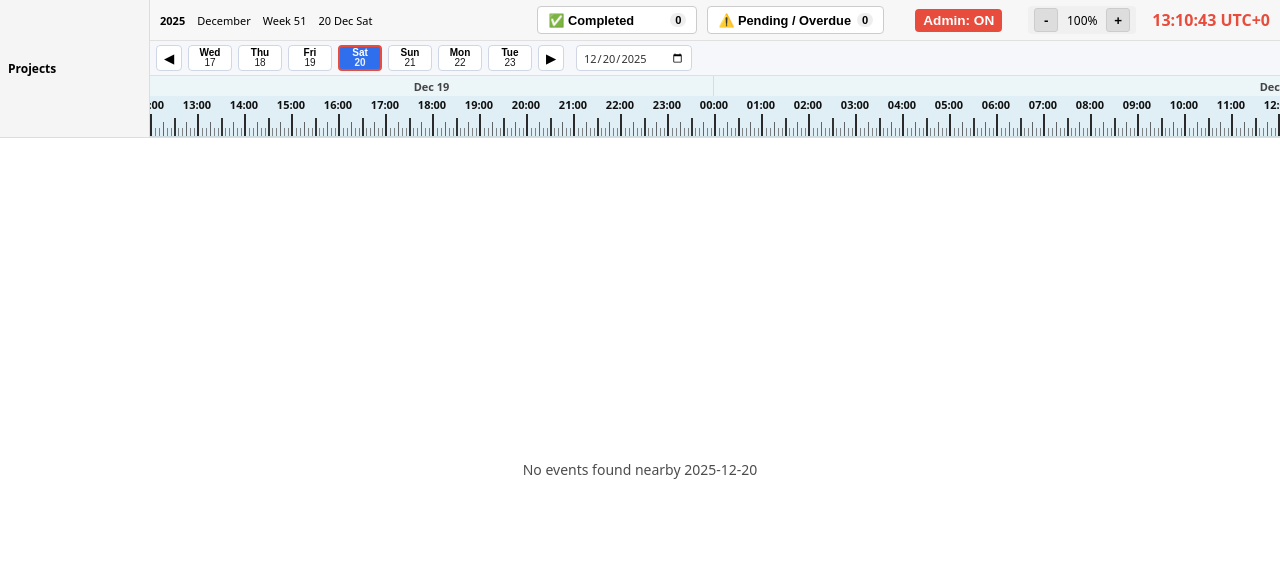
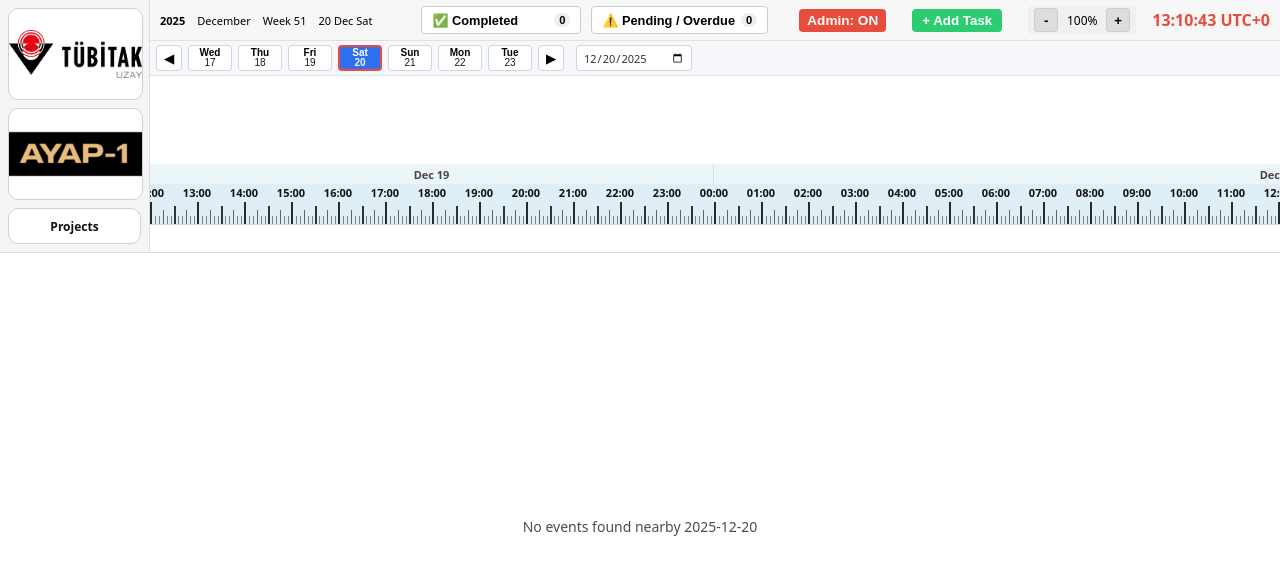
Before and after one commit to ardaszr/planningtool, a React (Create React App) app: page / in a window 1280 px wide. Both pictures are taken after a click on the button "Admin: OFF". Shown: the top 574 px of the page. Built offline with nearby package versions, Linux system fonts and the light colour scheme.

Commit message:
Resimler eklendi, scrollbar düzeltildi.

```diff
--- a/src/components/Timeline/ProjectTimeline.jsx
+++ b/src/components/Timeline/ProjectTimeline.jsx
@@ -14,6 +14,9 @@ import groupsData from "../../data/groups";
 import itemsByDate from "../../data/items";
 
 import "./timeline.css";
+
+import img1 from "../../assets/UZAY-Yatay.png";
+import img2 from "../../assets/AYAP-1.png";
 
 dayjs.extend(weekOfYear);
 dayjs.extend(utc);
@@ -156,6 +159,7 @@ const TaskInfoModal = ({
   totalMinutes,
   snapMinutes = SNAP_MINUTES,
   allTasks = [],
+  closeOnApply = false,
 }) => {
 
   const [applyColorToLaneGroup, setApplyColorToLaneGroup] = useState(false);
@@ -255,29 +259,41 @@ const TaskInfoModal = ({
     setEditLane(String(task.lane ?? 0));
     setEditGroupId(String(task.groupId ?? ""));
 
-    setEditDepsIds(Array.isArray(task.dependencies) ? task.dependencies : []);
+    setEditDepsIds(Array.isArray(task.dependencies) ? task.dependencies.map(Number) : []);
     setDepToAdd("");
 
     setEditDesc(String(task.description ?? "").slice(0, 500));
 
-    const safeStartMin = Number.isFinite(task?.startMin) ? task.startMin : 0;
-    const safeEndMin = Number.isFinite(task?.endMin)
-      ? task.endMin
-      : safeStartMin + snapMinutes;
-
-    const normalizedEndMin =
-      safeEndMin > safeStartMin ? safeEndMin : safeStartMin + snapMinutes;
-
-    setEditStartTime(minutesToHHmm(safeStartMin));
-    setEditEndTime(minutesToHHmm(normalizedEndMin));
-
-    setEditDurationMin(
-      Math.max(snapMinutes, normalizedEndMin - safeStartMin)
-    );
-
-    setEditDepsIds(Array.isArray(task.dependencies) ? task.dependencies.map(Number) : []);
-    setEditDurationMin(Math.max(snapMinutes, (safeEndMin - safeStartMin) || snapMinutes));
-  }, [task, groupsData, snapMinutes, minutesToHHmm]);
+    /**
+     * ✅ KRİTİK:
+     * Timeline 48h (prev day 12:00 -> next day 12:00). Bu yüzden task.startMin/task.endMin
+     * 1440'ı aşabilir. minutesToHHmm(1280) => 21:20 gibi "yanlış" görünür.
+     * Modal input'ları HER ZAMAN task'ın mutlak zamanından (absStart/absEnd) beslenmeli.
+     */
+    const safeStartRel = Number.isFinite(Number(task.startMin))
+      ? Number(task.startMin)
+      : task.absStart && timelineStart
+        ? Math.round(dayjs.utc(task.absStart).diff(timelineStart, "minute"))
+        : 0;
+
+    const safeEndRelRaw = Number.isFinite(Number(task.endMin))
+      ? Number(task.endMin)
+      : task.absEnd && timelineStart
+        ? Math.round(dayjs.utc(task.absEnd).diff(timelineStart, "minute"))
+        : safeStartRel + snapMinutes;
+
+    const safeEndRel =
+      safeEndRelRaw > safeStartRel ? safeEndRelRaw : safeStartRel + snapMinutes;
+
+    const stAbs = timelineStart.add(safeStartRel, "minute");
+    const enAbs = timelineStart.add(safeEndRel, "minute");
+
+    setEditStartTime(stAbs.format("HH:mm"));
+    setEditEndTime(enAbs.format("HH:mm"));
+    setEditDurationMin(Math.max(snapMinutes, safeEndRel - safeStartRel));
+
+
+  }, [task, groupsData, snapMinutes, timelineStart]);
 
   if (!task) return null;
 
@@ -347,51 +363,50 @@ const TaskInfoModal = ({
   };
 
   // Admin: formdaki editleri uygula
+  // Admin: formdaki editleri uygula
 const applyAdminEdits = () => {
   if (!onUpdateTask) return;
 
   const nextTitle = String(editTitle || "").trim();
-
   const nextId = clampInt(editId, 1, 100, task.id);
   const nextLane = clampInt(editLane, 0, 2, task.lane ?? 0);
-
   const nextGroupId = clampInt(editGroupId, 1, 9999, task.groupId);
-
-    const hhmmToMinutes = (s) => {
-      const [h, m] = String(s || "00:00").split(":").map(Number);
-      if (!Number.isFinite(h) || !Number.isFinite(m)) return 0;
-      return clamp(h, 0, 23) * 60 + clamp(m, 0, 59);
-    };
-
-
   const desc = String(editDesc || "").slice(0, 500);
 
-    const startM = snapMin(parseHHmmToMinutes(editStartTime));
-    let endM = snapMin(parseHHmmToMinutes(editEndTime));
-
-    if (endM <= startM) endM = Math.min(1439, startM + snapMinutes);
-    const finalDur = Math.max(snapMinutes, endM - startM);
-    setEditDurationMin(finalDur);
-
-    let relStartMin = snapMin(hhmmToMinutes(editStartTime));
-    let relEndMin = snapMin(hhmmToMinutes(editEndTime));
-
+  // ✅ ZAMAN HESABI (48h timeline için doğru offset)
+  // HH:mm input'u her zaman "gün içi dakika"dır.
+  // Bunu task'in bulunduğu günün timelineStart'a göre offset'i ile toplarız.
+  const startOfDay = parseHHmmToMinutes(editStartTime); // 0..1439
+  const endOfDay = parseHHmmToMinutes(editEndTime);     // 0..1439
+
+  const snapOfDay = (m) => {
+    const s = Math.round(m / snapMinutes) * snapMinutes;
+    return clamp(s, 0, 1440);
+  };
+
+  const startDaySnapped = snapOfDay(startOfDay);
+  let endDaySnapped = snapOfDay(endOfDay);
+
+  // Task'in "hangi gün"de olduğunu absStart'tan bul.
+  // absStart yoksa: timelineStart + startMin üzerinden üret.
+  const absStartSafe = task.absStart
+    ? dayjs.utc(task.absStart)
+    : dayjs.utc(timelineStart).add(Number.isFinite(task.startMin) ? task.startMin : 0, "minute");
+
+  const baseDayAbs = absStartSafe.startOf("day");
+  const dayOffset = baseDayAbs.diff(timelineStart, "minute"); // ör: 720
+
+  // end <= start ise kullanıcı ertesi günü kastetmiş olabilir (23:00 -> 01:00 gibi)
+  if (endDaySnapped <= startDaySnapped) {
+    endDaySnapped += 1440;
+  }
+
+  let relStartMin = dayOffset + startDaySnapped;
+  let relEndMin = dayOffset + endDaySnapped;
+
+  // timeline sınırlarına clamp
   relStartMin = clamp(relStartMin, 0, Math.max(0, totalMinutes - snapMinutes));
-    relEndMin = clamp(relEndMin, snapMinutes, totalMinutes);
-
-    // dependency sonrası 5 dk bug fix
-    const originalStart = Number.isFinite(task.startMin) ? task.startMin : 0;
-    const originalEnd = Number.isFinite(task.endMin) ? task.endMin : originalStart + snapMinutes;
-    const originalDur = Math.max(snapMinutes, originalEnd - originalStart);
-
-    if (relEndMin <= relStartMin) {
-      relEndMin = relStartMin + originalDur;
-
-      if (relEndMin > totalMinutes) {
-        relEndMin = totalMinutes;
-        relStartMin = Math.max(0, totalMinutes - originalDur);
-      }
-    }
+  relEndMin = clamp(relEndMin, relStartMin + snapMinutes, totalMinutes);
 
   onUpdateTask(task.id, {
     title: nextTitle || task.title,
@@ -405,6 +420,8 @@ const TaskInfoModal = ({
     depLags: task.depLags || {},
   });
 
+  // duration UI'si güncel kalsın
+  setEditDurationMin(Math.max(snapMinutes, relEndMin - relStartMin));
 };
 
   return (
@@ -657,8 +674,8 @@ const TaskInfoModal = ({
               </div>
             ) : (
               <span>
-                {dayjs.utc(task.start).format("HH:mm")} -{" "}
-                {dayjs.utc(task.end).format("HH:mm")}
+                {timelineStart.add(Number.isFinite(Number(task.startMin)) ? Number(task.startMin) : 0, "minute").format("HH:mm")} -{" "}
+                {timelineStart.add(Number.isFinite(Number(task.endMin)) ? Number(task.endMin) : ((Number.isFinite(Number(task.startMin)) ? Number(task.startMin) : 0) + snapMinutes), "minute").format("HH:mm")}
               </span>
             )}
           </div>
@@ -857,6 +874,8 @@ const ProjectTimeline = () => {
   const [activeDropdown, setActiveDropdown] = useState(null);
 
   const [selectedTask, setSelectedTask] = useState(null);
+  const [isCreateOpen, setIsCreateOpen] = useState(false);
+  const [createDraft, setCreateDraft] = useState(null);
   const [zoomLevel, setZoomLevel] = useState(1);
   const [dragState, setDragState] = useState(null);
   const suppressNextClickRef = useRef(false);
@@ -865,7 +884,9 @@ const ProjectTimeline = () => {
 
   const scaleWrapperRef = useRef(null);
   const rowsWrapperRef = useRef(null);
+  const sidebarBodyRef = useRef(null);
   const lastNowMinRef = useRef(null);
+  const isSyncingVScrollRef = useRef(false);
 
 
 
@@ -932,10 +953,91 @@ const ProjectTimeline = () => {
   // Local State for Items (Editable)
   const [items, setItems] = useState(itemsForRange);
 
+
+// ✅ Keep selectedTask in sync with the latest `items`
+// This prevents stale modal fields after drag/resize updates.
+useEffect(() => {
+  if (!selectedTask) return;
+
+  const selId = Number(selectedTask.id);
+  const fresh = items.find((t) => Number(t.id) === selId);
+
+  // Only update if we found a newer object (prevents loops)
+  if (fresh && fresh !== selectedTask) {
+    setSelectedTask(fresh);
+  }
+}, [items, selectedTask]);
+
   useEffect(() => {
     setItems(itemsForRange);
     setDragState(null);
   }, [itemsForRange]);
+
+
+  // --- CREATE NEW TASK (ADMIN) ---
+  const openCreateTask = () => {
+    // default start: "now" within current timeline
+    const now = dayjs.utc();
+    const nowRel = now.diff(timelineStart, "minute", true);
+    const snapFn = (m) => Math.round(m / SNAP_MINUTES) * SNAP_MINUTES;
+
+    const startMin = clamp(snapFn(nowRel), 0, Math.max(0, totalMinutes - SNAP_MINUTES));
+    const defaultDur = Math.max(SNAP_MINUTES, 120); // 2h default
+    const endMin = clamp(startMin + defaultDur, startMin + SNAP_MINUTES, totalMinutes);
+
+    const usedIds = new Set(items.map((t) => Number(t.id)));
+    let newId = 1;
+    while (usedIds.has(newId) && newId <= 100) newId += 1;
+
+    const defaultGroupId = groupsData?.[0]?.id ?? 1;
+    const g = groupsData.find((gg) => gg.id === defaultGroupId);
+
+    const draft = {
+      id: newId,
+      title: `Mission ${newId}`,
+      groupId: defaultGroupId,
+      groupName: g ? g.title : String(defaultGroupId),
+      lane: 0,
+      startMin,
+      endMin,
+      // extras used in UI
+      urgent: false,
+      color: "#4f8df5",
+      movable: true,
+      invisible: false,
+      completed: false,
+      description: "",
+      dependencies: [],
+      depLags: {},
+      absEnd: timelineStart.add(endMin, "minute"),
+    };
+
+    setCreateDraft(draft);
+    setIsCreateOpen(true);
+  };
+
+  const handleCreateTask = (newTask) => {
+    setItems((prev) => {
+      const used = new Set(prev.map((t) => Number(t.id)));
+      let idNum = clamp(Number(newTask.id), 1, 100);
+      while (used.has(idNum) && idNum <= 100) idNum += 1;
+
+      const next = {
+        ...newTask,
+        id: idNum,
+        startMin: clamp(Number(newTask.startMin ?? 0), 0, totalMinutes),
+        endMin: clamp(Number(newTask.endMin ?? 0), 0, totalMinutes),
+      };
+
+      next.absEnd = timelineStart.add(next.endMin, "minute");
+
+      // groupName
+      const gg = groupsData.find((x) => x.id === next.groupId);
+      next.groupName = gg ? gg.title : next.groupName;
+
+      return [...prev, next];
+    });
+  };
 
   // --- UPDATING ITEM ATTRIBUTES (ADMIN) ---
   const handleUpdateTask = (taskId, updates) => {
@@ -1216,11 +1318,32 @@ const ProjectTimeline = () => {
   // --- SCROLL & LIVE ---
   const handleScroll = useCallback((e) => {
     const target = e.currentTarget;
-    const val = target.scrollLeft;
-    if (target === rowsWrapperRef.current && scaleWrapperRef.current)
-      scaleWrapperRef.current.scrollLeft = val;
-    if (target === scaleWrapperRef.current && rowsWrapperRef.current)
-      rowsWrapperRef.current.scrollLeft = val;
+
+    // --- Horizontal sync: scale <-> rows
+    const x = target.scrollLeft;
+    if (target === rowsWrapperRef.current && scaleWrapperRef.current) {
+      scaleWrapperRef.current.scrollLeft = x;
+    }
+    if (target === scaleWrapperRef.current && rowsWrapperRef.current) {
+      rowsWrapperRef.current.scrollLeft = x;
+    }
+
+    // --- Vertical sync: sidebar labels <-> rows
+    if (
+      (target === rowsWrapperRef.current || target === sidebarBodyRef.current) &&
+      rowsWrapperRef.current &&
+      sidebarBodyRef.current &&
+      !isSyncingVScrollRef.current
+    ) {
+      isSyncingVScrollRef.current = true;
+      const y = target.scrollTop;
+      if (target === rowsWrapperRef.current) sidebarBodyRef.current.scrollTop = y;
+      else rowsWrapperRef.current.scrollTop = y;
+      requestAnimationFrame(() => {
+        isSyncingVScrollRef.current = false;
+      });
+    }
+
     if (!isAutoScrolling.current) setIsLocked(false);
   }, []);
 
@@ -1520,8 +1643,48 @@ const ProjectTimeline = () => {
         />
       )}
 
+      {isCreateOpen && createDraft && (
+        <TaskInfoModal
+          task={createDraft}
+          onClose={() => {
+            setIsCreateOpen(false);
+            setCreateDraft(null);
+          }}
+          onToggleComplete={() => {}}
+          onUpdateTask={(_, updates) => {
+            const merged = { ...createDraft, ...updates };
+            handleCreateTask(merged);
+          }}
+          isAdmin={true}
+          groupsData={groupsData}
+          timelineStart={timelineStart}
+          totalMinutes={totalMinutes}
+          snapMinutes={SNAP_MINUTES}
+          allTasks={items}
+          closeOnApply={true}
+        />
+      )}
+
       <div className="timeline-header">
-        <div className="timeline-sidebar-header">Projects</div>
+        <div className="timeline-sidebar-header">
+          <div className="left-top-stack">
+            <div className="left-image-slot">
+              <img
+                src={img1}
+                alt="IMG 1"
+                className="left-image"
+              />
+            </div>
+            <div className="left-image-slot">
+              <img
+                src={img2}
+                alt="IMG 2"
+                className="left-image"
+              />
+            </div>
+            <div className="left-projects-label">Projects</div>
+          </div>
+        </div>
         <div className="timeline-header-main">
           <div className="timeline-date-header">
             <span className="timeline-date-year">{yearLabel}</span>
@@ -1630,6 +1793,25 @@ const ProjectTimeline = () => {
                 {isAdmin ? "Admin: ON" : "Admin: OFF"}
               </button>
 
+              {isAdmin && (
+                <button
+                  onClick={openCreateTask}
+                  style={{
+                    marginRight: 10,
+                    background: "#2ecc71",
+                    color: "#fff",
+                    border: "none",
+                    padding: "4px 10px",
+                    borderRadius: "4px",
+                    cursor: "pointer",
+                    fontWeight: "bold",
+                  }}
+                  title="Add new task"
+                >
+                  + Add Task
+                </button>
+              )}
+
               <div className="timeline-zoom-controls">
                 <button onClick={handleZoomOut} className="zoom-btn">
                   -
@@ -1712,6 +1894,7 @@ const ProjectTimeline = () => {
               />
             </div>
           </div>
+          <div className="timeline-header-spacer" />
 
           <div className="timeline-scale-wrapper" ref={scaleWrapperRef} onScroll={handleScroll}>
             <div className="timeline-ruler" style={{ width: timelineWidth }}>
@@ -1758,7 +1941,11 @@ const ProjectTimeline = () => {
         </div>
       ) : (
         <div className="timeline-body">
-          <div className="timeline-sidebar">
+          <div
+            className="timeline-sidebar"
+            ref={sidebarBodyRef}
+            onScroll={handleScroll}
+          >
             {groupsData.map((g) => (
               <div key={g.id} className="timeline-sidebar-row">
                 {g.title}
--- a/src/components/Timeline/timeline.css
+++ b/src/components/Timeline/timeline.css
@@ -18,6 +18,12 @@
   display: flex;
   flex-direction: column;
   min-width: 0;
+  height: 100%;
+}
+
+.timeline-header-spacer {
+  flex: 1 1 auto;
+  min-height: 0;
 }
 
 /* YIL / AY / HAFTA / GÜN satırı */
@@ -33,11 +39,10 @@
 
 .timeline-date-spacer { flex: 1; }
 
-/* GÜNCELLENDİ: Saat fontu büyüdü */
 .timeline-live-clock {
     font-weight: 800;
     font-variant-numeric: tabular-nums;
-    font-size: 16px; /* Büyütüldü */
+    font-size: 16px;
     color: #e74c3c;
 }
 .timeline-date-year { font-weight: 600; }
@@ -47,13 +52,52 @@
   min-width: 150px;
   width: 150px;
   padding: 8px;
-  font-weight: bold;
   background: #f5f5f5;
   border-right: 1px solid #ddd;
   flex-shrink: 0;
   box-sizing: border-box;
   display: flex;
+  flex-direction: column;
+  align-items: stretch;
+  justify-content: flex-start;
+}
+
+.left-top-stack {
+  display: flex;
+  flex-direction: column;
+  gap: 8px;
+}
+
+.left-image-slot {
+  width: 100%;
+  height: 90px;
+  border: 1px solid #d0d0d0;
+  border-radius: 10px;
+  background: #fff;
+  display: flex;
   align-items: center;
+  justify-content: center;
+  overflow: hidden;
+}
+
+.left-image {
+  width: 100%;
+  height: 100%;
+  object-fit: contain;
+  object-position: center;
+  display: block;
+}
+
+.left-projects-label {
+  height: 34px;
+  border: 1px solid #d0d0d0;
+  border-radius: 10px;
+  background: #ffffff;
+  display: flex;
+  align-items: center;
+  justify-content: center;
+  font-weight: 800;
+  color: #111;
 }
 
 /* Zaman ölçeği alanı */
@@ -132,7 +176,8 @@
   border-right: 1px solid #ddd;
   background: #f8f8f8;
   flex-shrink: 0;
-  overflow-y: hidden;
+  overflow-y: auto;
+  overflow-x: hidden;
   box-sizing: border-box;
 }
 
@@ -330,7 +375,6 @@
   display: flex;
   align-items: center;
   gap: 16px;
-  /* margin-left: auto; KALDIRILDI, spacer ile yönetiliyor */
 }
 
 .timeline-zoom-controls {
@@ -557,21 +601,11 @@
     cursor: pointer;
 }
 
-/* timeline.css EN ALTINA EKLE */
-
 /* Urgency (Aciliyet) Seviyeleri */
 .timeline-item[data-urgency="none"] {
   border: 1px solid rgba(0,0,0,0.1); /* Standart görünüm */
 }
 
-.timeline-item[data-urgency="low"] {
-  border: 2px solid #f1c40f; /* Sarımsı uyarı */
-}
-
-.timeline-item[data-urgency="high"] {
-  border: 2px solid #e67e22; /* Turuncu uyarı */
-  box-shadow: 0 0 5px rgba(230, 126, 34, 0.4);
-}
 
 .timeline-item[data-urgency="critical"] {
   border: 2px solid #c0392b; /* Kırmızı Kritik */
@@ -584,7 +618,6 @@
   100% { box-shadow: 0 0 0 0 rgba(192, 57, 43, 0); }
 }
 
-/* timeline.css EN ALTINA EKLE */
 
 .undo-btn {
   background-color: #f39c12;
@@ -695,3 +728,30 @@
   from { opacity: 0; transform: translateY(-20px); }
   to { opacity: 1; transform: translateY(0); }
 }
+
+.timeline-resize-handle {
+  position: absolute;
+  top: 0;
+  width: 8px;
+  height: 100%;
+  cursor: ew-resize;
+  z-index: 3;
+}
+
+.timeline-resize-handle.left {
+  left: -2px;
+}
+
+.timeline-resize-handle.right {
+  right: -2px;
+}
+
+.modal-delete-btn {
+  background: #e74c3c;
+  color: #fff;
+  border: none;
+  padding: 8px 12px;
+  border-radius: 6px;
+  cursor: pointer;
+  margin-right: 8px;
+}
--- a/src/data/items.js
+++ b/src/data/items.js
@@ -1,5 +1,5 @@
 const itemsByDate = {
-  "2026-01-25": [
+  "2026-02-08": [
     {
       id: 1,
       groupId: 1,
```
Also changed, not shown: src/assets/AYAP-1.png (added), src/assets/UZAY-Yatay.png (added). Lines whose indentation alone changed are shown as unchanged.
